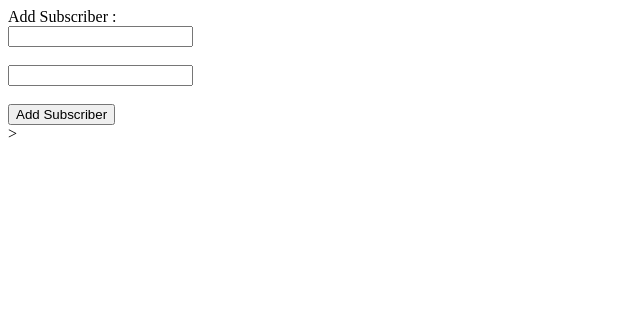
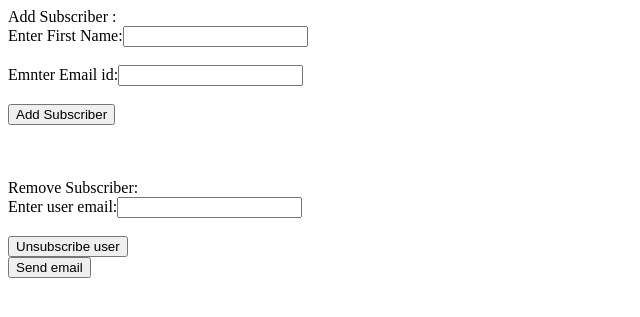
Before and after one commit to Satyamaadi/email-campaign, a Flask app: page / in a window 1280 px wide. Shown: the top 317 px of the page, without its empty margins (0-640 px from the left). Run offline with Flask 3, Linux system fonts and the light colour scheme.

Commit message:
added html

```diff
--- a/app.py
+++ b/app.py
@@ -1,6 +1,10 @@
 from flask import Flask, render_template
 import mysql.connector
 from flask import request
+import requests
+import smtplib
+from email.mime.text import MIMEText
+
 cnx = mysql.connector.connect(user='satyam', password='satyam', host='127.0.0.1', database='mysql')
 cnx.close()
 app = Flask(__name__)
@@ -13,14 +17,46 @@ def hello_world():  # put application's code here
 
 @app.route('/add_subscriber', methods=['GET', 'POST'])
 def add_subscriber():
-    data = request.data
-    print(data)
+    a = request.form['fname']
+    b = request.form['email']
+    data = (a, b)
     cnx = mysql.connector.connect(user='satyam', password='satyam', host='127.0.0.1', database='mysql')
     cursor = cnx.cursor()
     insert = 'insert into subscribers (first_name,email) values(%s,%s);'
     cursor.execute(insert, data)
+    cnx.commit()
     cursor.close()
     cnx.close()
+    return {'statuscode': 200}
+
+
+@app.route('/unsubscribe', methods=['GET', 'POST'])
+def remove_subscriber():
+    a = request.form['email']
+    # a = (a)
+    cnx = mysql.connector.connect(user='satyam', password='satyam', host='127.0.0.1', database='mysql')
+    cursor = cnx.cursor()
+    up = "update subscribers set is_active = false where email = '{}';"
+    cursor.execute(up.format(a))
+    cnx.commit()
+    cursor.close()
+    cnx.close()
+    return {'statuscode': 200}
+
+
+@app.route('/send_email')
+def send_simple_message():
+    msg = MIMEText('Testing some Mailgun awesomness')
+    msg['Subject'] = "Hello"
+    msg['From'] = "foo@sandboxe31f460a7b0d4ce8a327a5aee444d8c7.mailgun.org"
+    msg['To'] = "satyamshikhar@gmail.com"
+
+    s = smtplib.SMTP('smtp.mailgun.org', 587)
+
+    s.login('postmaster@sandboxe31f460a7b0d4ce8a327a5aee444d8c7.mailgun.org', '18be4751d126ff1317ab5f7e255c6c82-7ca144d2-004b0108')
+    s.sendmail(msg['From'], msg['To'], msg.as_string())
+    s.quit()
+    return {'statuscode': 200}
 
 
 if __name__ == '__main__':
--- a/templates/home.html
+++ b/templates/home.html
@@ -7,9 +7,20 @@
 <body>
 Add Subscriber :
 <form name="add_subscriber" method="post" action="/add_subscriber">
-     <input type="text" id="fname" name="fname"><br><br>
-     <input type="text" id="email" name="email"><br><br>
+    <label>Enter First Name:</label><input type="text" id="fname" name="fname"><br><br>
+    <label>Emnter Email id:</label><input type="text" id="email" name="email"><br><br>
     <button type="submit">Add Subscriber</button>
-</form>>
+    <br/><br/>
+</form>
+<br/><br/>
+Remove Subscriber:
+    <form name="unsubscribe" method="post" action="/unsubscribe">
+        <label>Enter user email:</label><input type="text" id="email" name="email"><br><br>
+    <button type="submit">Unsubscribe user</button>
+</form>
+
+<form name="send_email" action="/send_email">
+    <button type="submit">Send email</button>
+</form>
 </body>
 </html>
```
